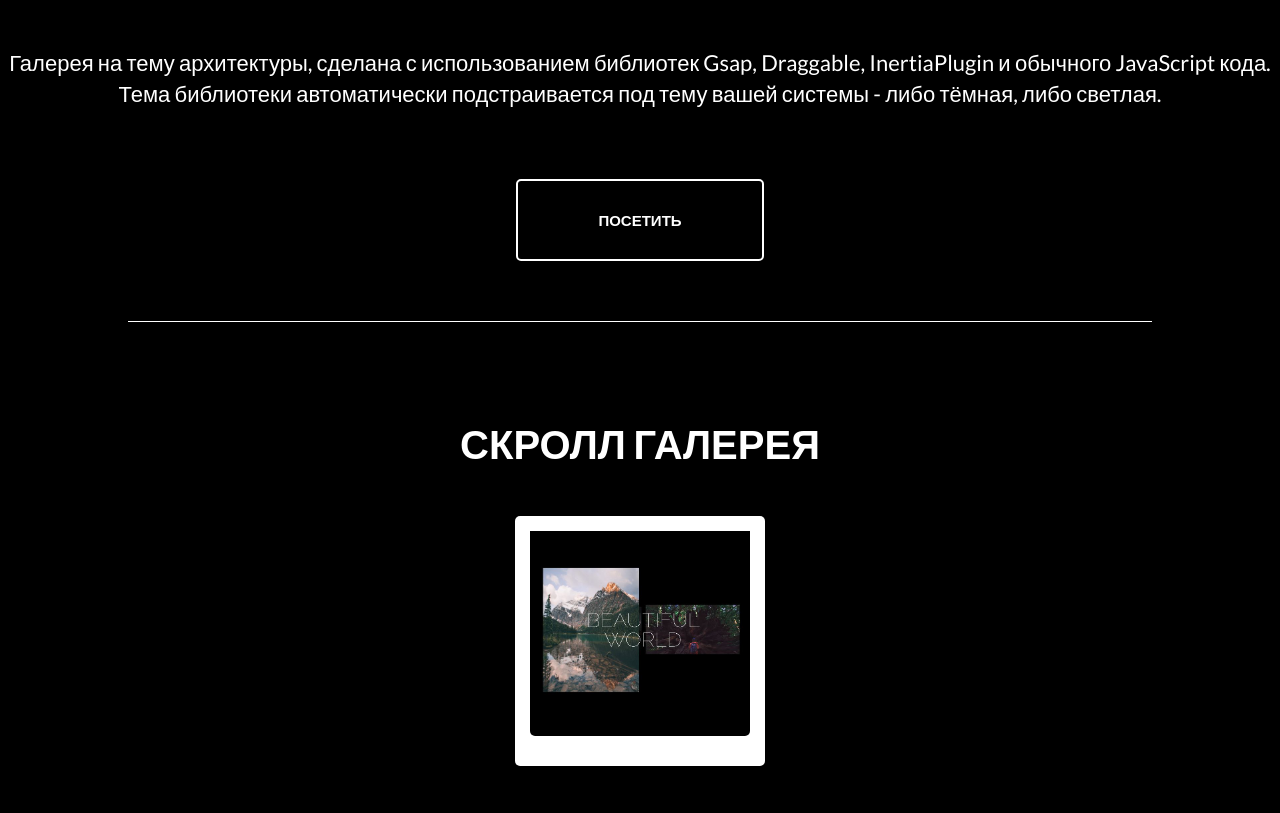
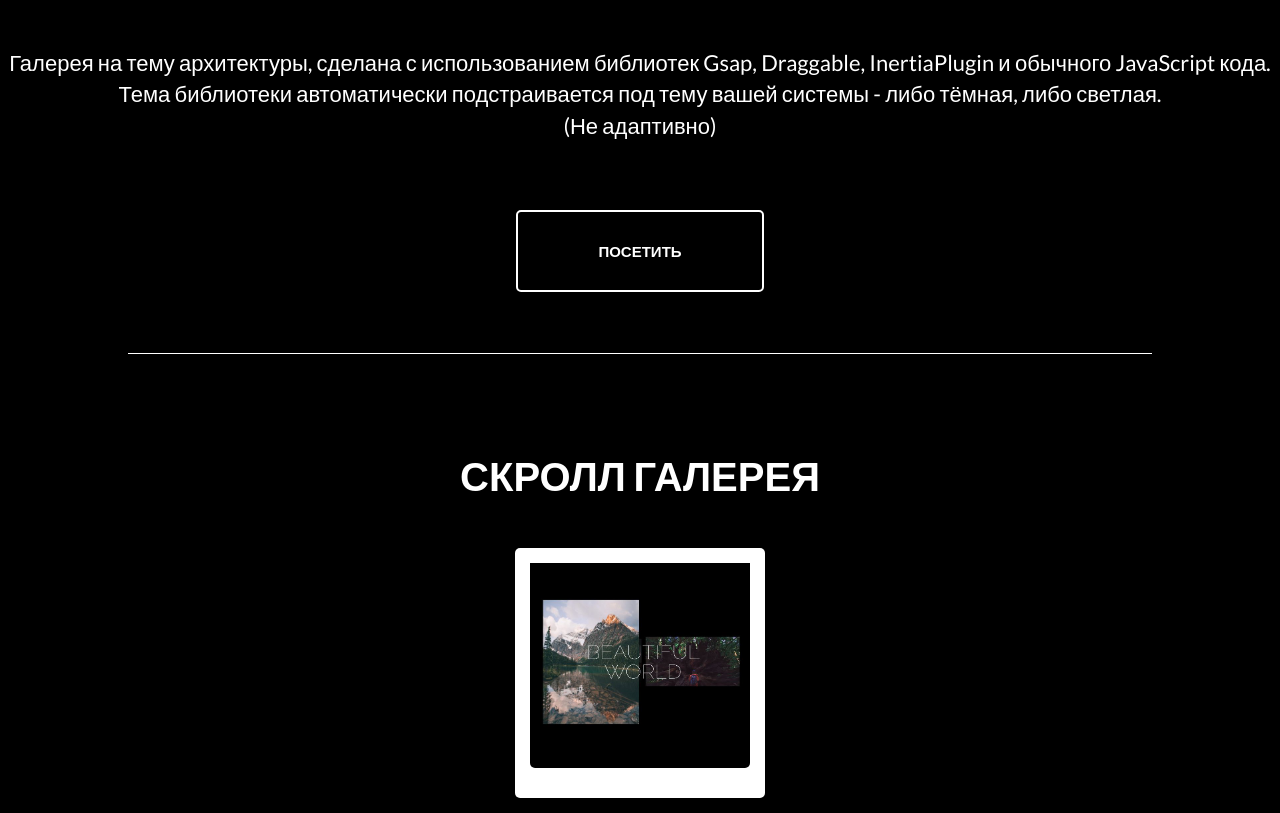
Before and after one commit to mkrrN/portfolio, a plain HTML site: page index.html in a window 1280 px wide. Shown: the part 2494-3307 px from the top of the page. Drawn offline with Linux system fonts and the light colour scheme.

Commit message:
Update index.html

```diff
--- a/index.html
+++ b/index.html
@@ -63,7 +63,7 @@
       <div class="body-block-image">
         <img src="image/galleryOne.jpg" alt="GalleryOne">
       </div>
-      <p>Галерея на тему архитектуры, сделана с использованием библиотек Gsap, Draggable, InertiaPlugin и обычного JavaScript кода. <br> Тема библиотеки автоматически подстраивается под тему вашей системы - либо тёмная, либо светлая.</p>
+      <p>Галерея на тему архитектуры, сделана с использованием библиотек Gsap, Draggable, InertiaPlugin и обычного JavaScript кода. <br> Тема библиотеки автоматически подстраивается под тему вашей системы - либо тёмная, либо светлая. <br> (Не адаптивно)</p>
       <a class="bodyButton" target="_blank" href="https://mkrrn.github.io/galleryone/">Посетить</a>
       <div class="body-block-line"></div>
     </div>
```
